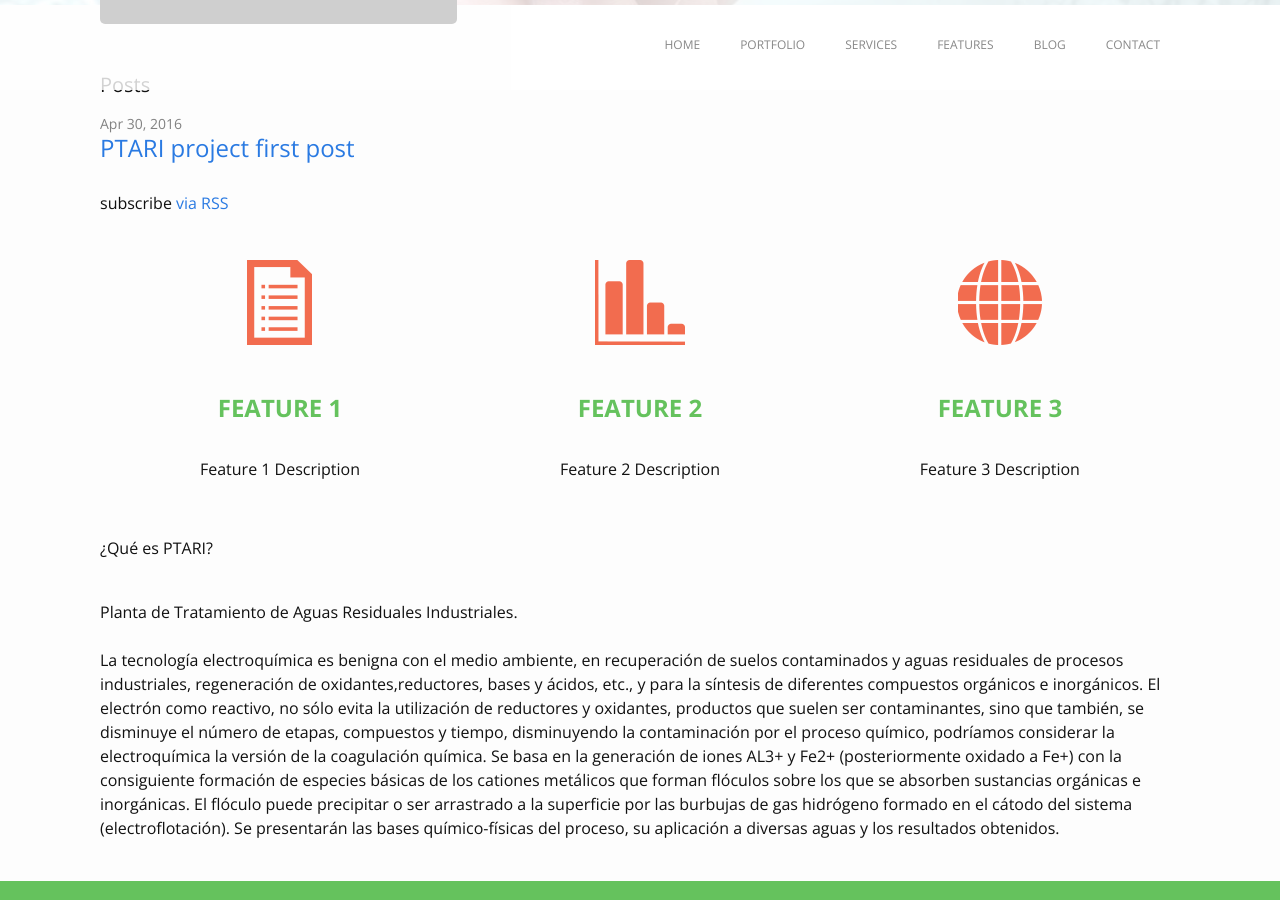
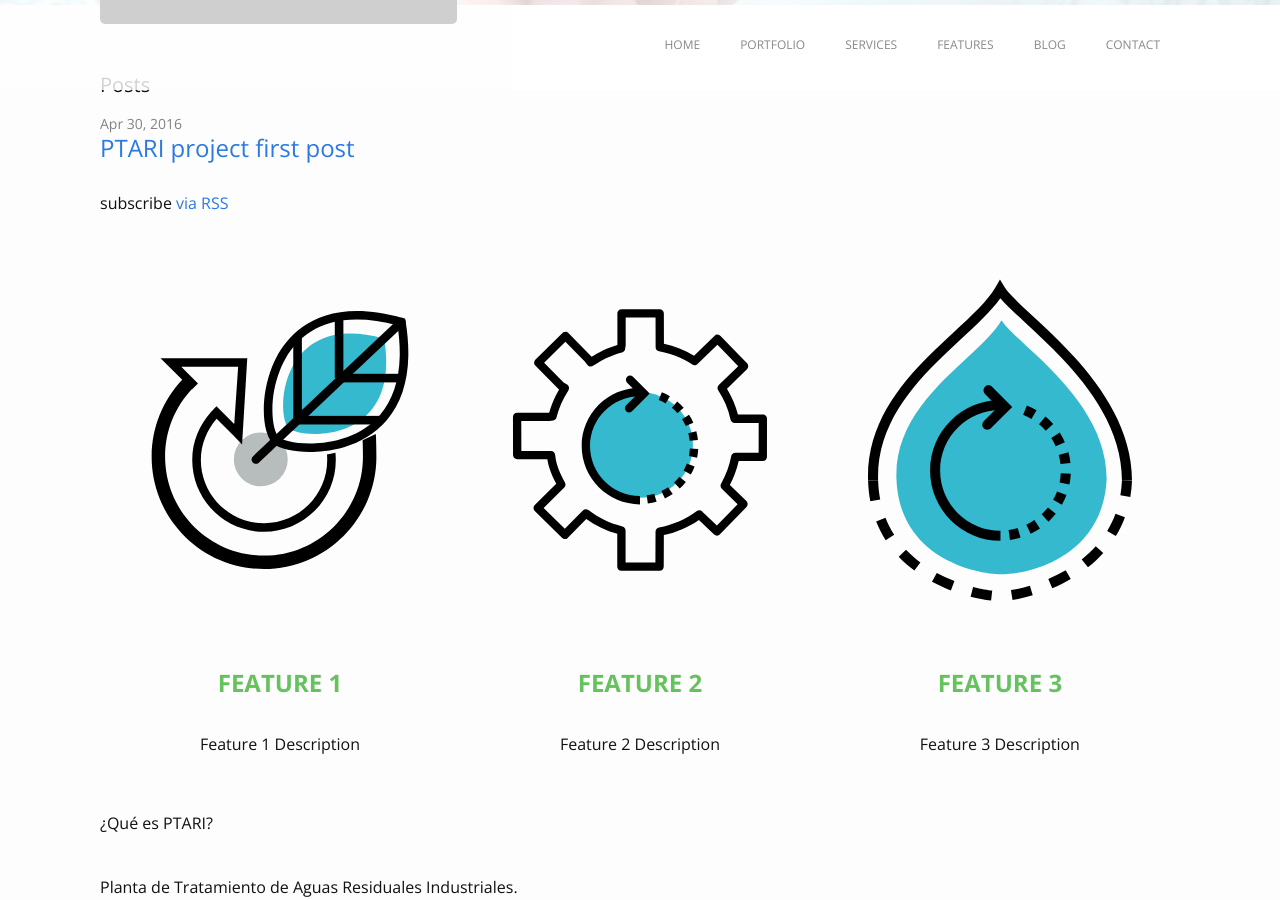
Before and after one commit to jemapau/blog-ptari, a Jekyll site: the page built from index.html, in a window 1280 px wide and 900 px high, scrolled down 406 px. Built offline with Jekyll 4.4.1, drawn with Linux system fonts in a browser that asks for light colours.

Commit message:
Changes of icons

```diff
--- a/_data/features.yml
+++ b/_data/features.yml
@@ -1,11 +1,11 @@
-- image_path: /img/feature1.png
+- image_path: /img/feature1.svg
   title: Feature 1
   description: Feature 1 Description
 
-- image_path: /img/feature2.png
+- image_path: /img/feature2.svg
   title: Feature 2
   description: Feature 2 Description
 
-- image_path: /img/feature3.png
+- image_path: /img/feature3.svg
   title: Feature 3
   description: Feature 3 Description
```
Also changed, not shown: img/feature1.png (deleted), img/feature1.svg (added), img/feature2.png (deleted), img/feature2.svg (added), img/feature3.png (deleted), img/feature3.svg (added).
